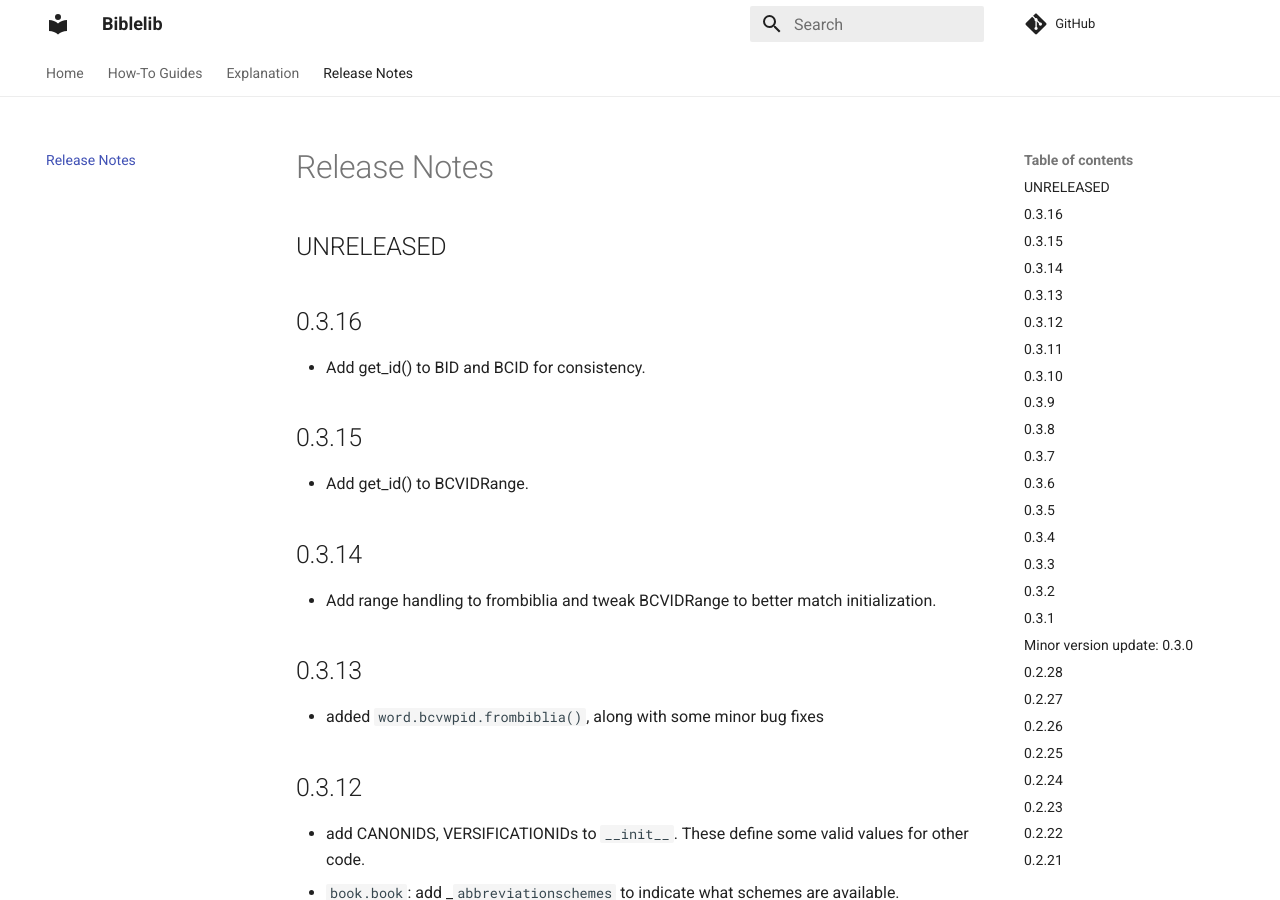
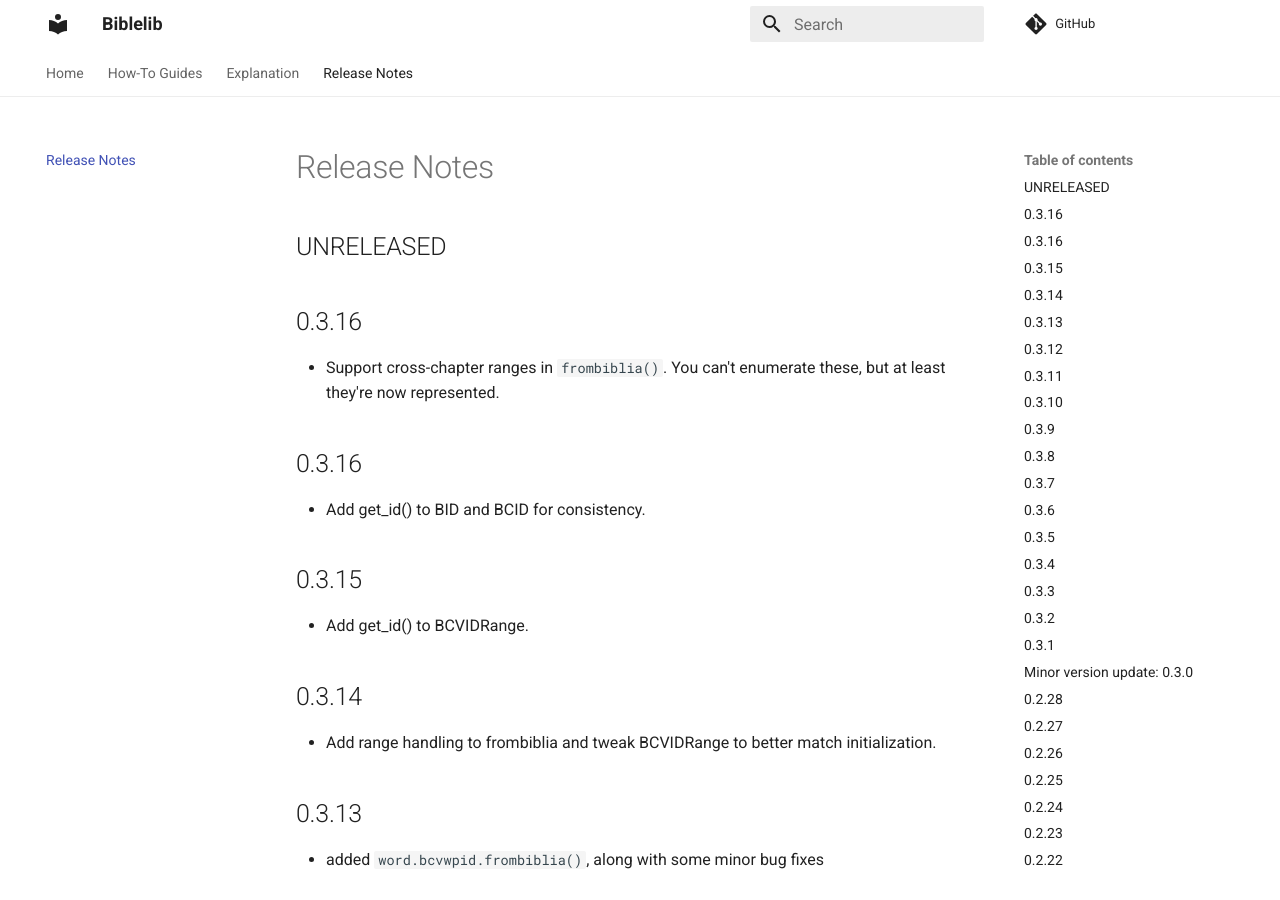
Before and after one commit to Clear-Bible/Biblelib, an MkDocs documentation site: the page built from docs/ReleaseNotes.md, in a window 1280 px wide and 900 px high. Built offline with MkDocs 1.6.1 and Material for MkDocs 9.7.7, drawn with Linux system fonts in a browser that asks for light colours; comment, search, counter and statistics services are not loaded.

Commit message:
v 0.3.17

```diff
--- a/docs/ReleaseNotes.md
+++ b/docs/ReleaseNotes.md
@@ -1,6 +1,11 @@
 # Release Notes
 
 ## UNRELEASED
+
+## 0.3.16
+
+- Support cross-chapter ranges in `frombiblia()`. You can't enumerate
+  these, but at least they're now represented.
 
 ## 0.3.16
 
--- a/pyproject.toml
+++ b/pyproject.toml
@@ -1,6 +1,6 @@
 [tool.poetry]
 name = "biblelib"
-version = "0.3.16"
+version = "0.3.17"
 description = "Utilities for working with metadata for Bible books, references, pericopes, and other units."
 authors = ["Sean Boisen <sean.boisen@gmail.com>"]
 repository = "https://github.com/Clear-Bible/Biblelib/"
```
